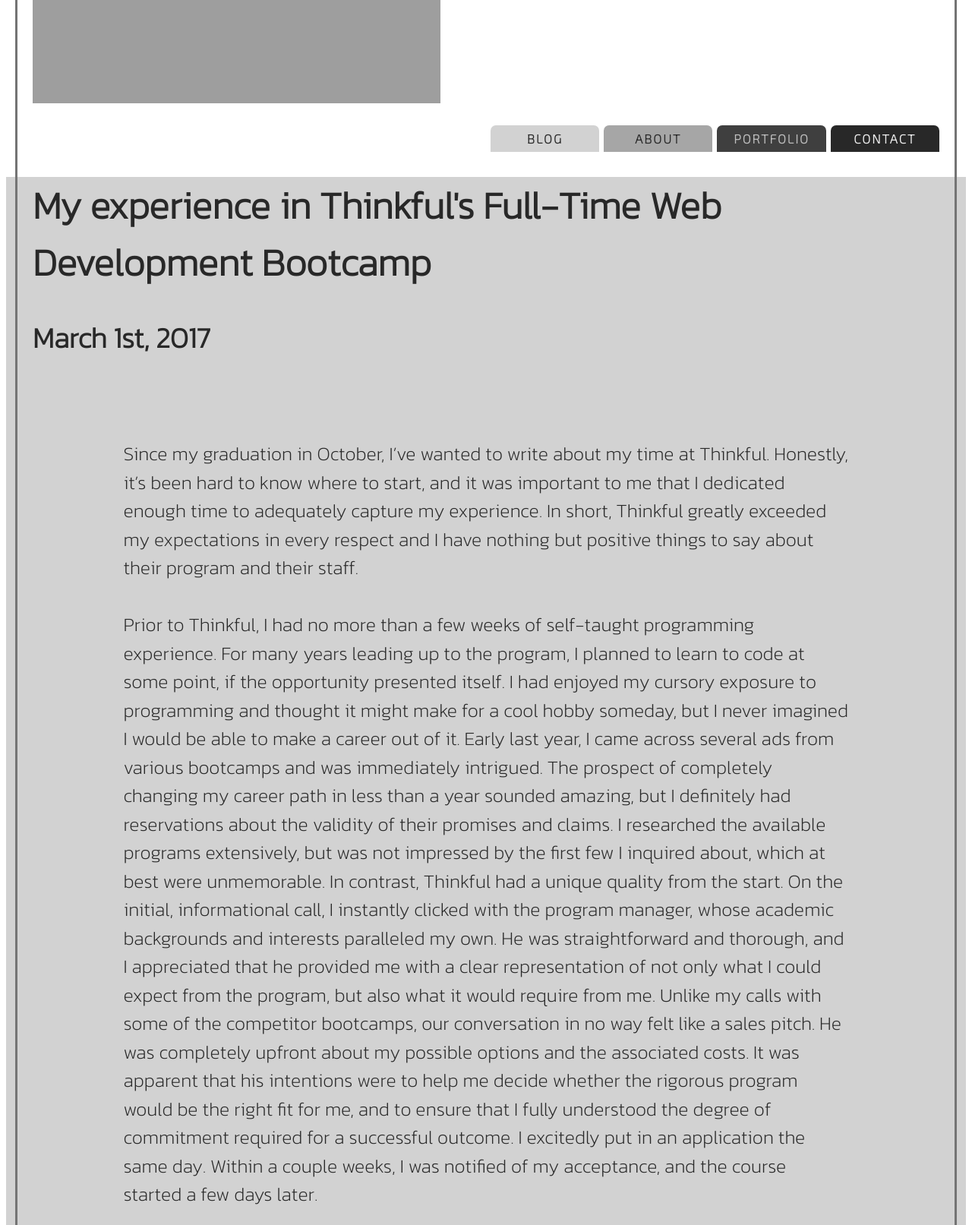
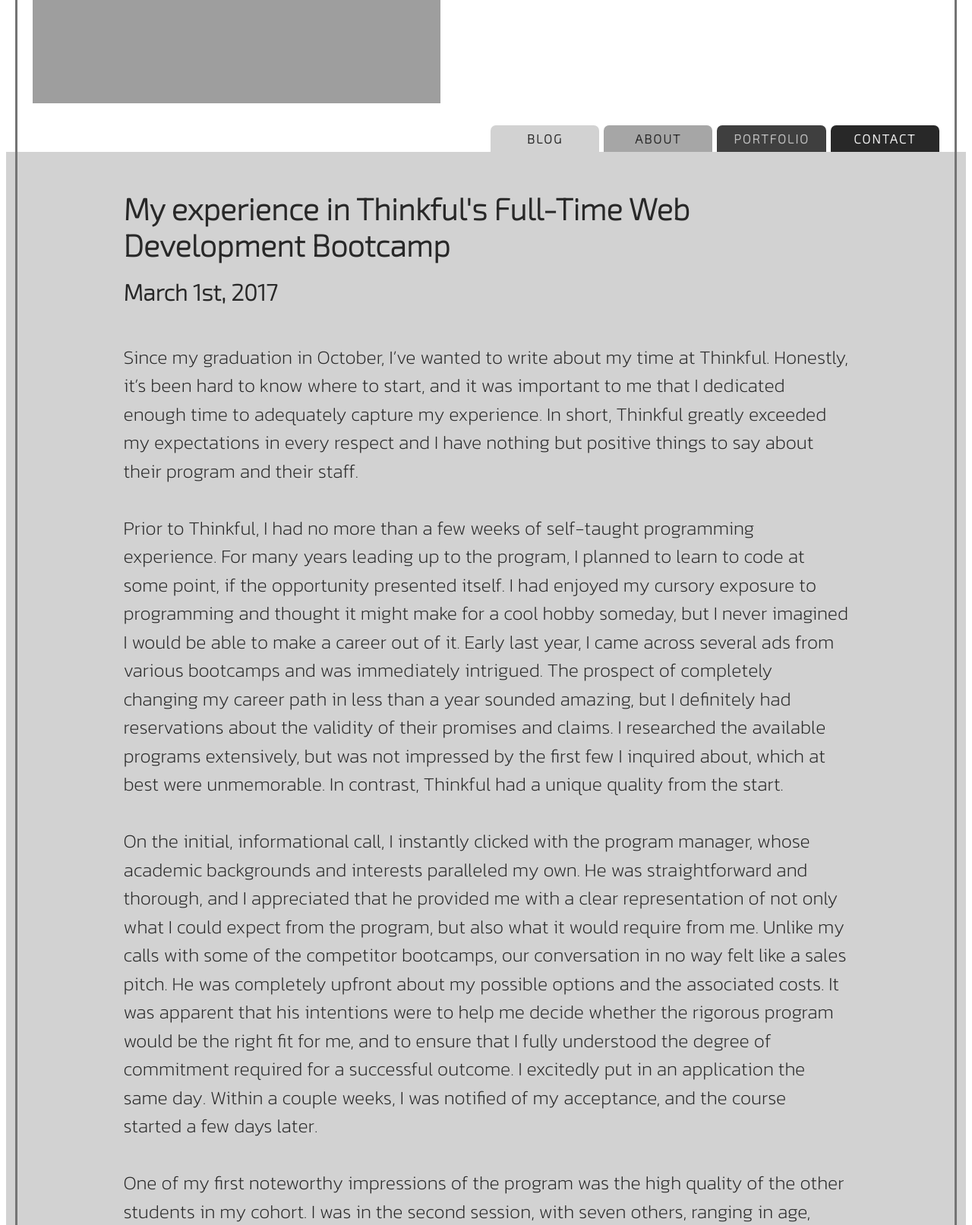
Before and after one commit to jbenjaminy/portfolio-v2, a PHP site: page / in a window 1280 px wide. Shown: the part 310-1923 px from the top of the page at 76% size. Run offline with PHP 8.4, Linux system fonts and the light colour scheme; some libraries are stand-ins or nearby versions; grey boxes are pictures that could not be loaded.

Commit message:
updates blog styling

```diff
--- a/home.html
+++ b/home.html
@@ -64,9 +64,10 @@
 				<div class='main'>
 					<div class='blog page'>
 						<div class='content'>
-							<h1>My experience in Thinkful's Full-Time Web Development Bootcamp</h1>
-							<h2>March 1st, 2017</h2>
-							<p class='blog-p'>
+							<h1 class='blog-title'>My experience in Thinkful's Full-Time Web Development Bootcamp</h1>
+							<!-- <h1 class='blog-title'>MY EXPERIENCE IN THINKFUL'S FULL-TIME WEB DEVELOPMENT BOOTCAMP</h1> -->
+							<h2 class='blog-date'>March 1st, 2017</h2>
+							<p class='blog-copy'>
 								Since my graduation in October, I’ve wanted to write about my time
 								at Thinkful. Honestly, it’s been hard to know where to start, and
 								it was important to me that I dedicated enough time to adequately
@@ -87,11 +88,14 @@
 								validity of their promises and claims. I researched the available
 								programs extensively, but was not impressed by the first few I
 								inquired about, which at best were unmemorable. In contrast, Thinkful
-								had a unique quality from the start. On the initial, informational call,
-								I instantly clicked with the program manager, whose academic backgrounds
-								and interests paralleled my own. He was straightforward and thorough,
-								and I appreciated that he provided me with a clear representation of
-								not only what I could expect from the program, but also what it would
+								had a unique quality from the start.
+								<br />
+								<br />
+								On the initial, informational call, I instantly clicked with
+								the program manager, whose academic backgrounds and interests
+								paralleled my own. He was straightforward and thorough, and I
+								appreciated that he provided me with a clear representation of not
+								only what I could expect from the program, but also what it would
 								require from me. Unlike my calls with some of the competitor bootcamps,
 								our conversation in no way felt like a sales pitch. He was completely
 								upfront about my possible options and the associated costs. It was
--- a/styles.css
+++ b/styles.css
@@ -137,12 +137,6 @@
     z-index: 99;
 }
 
-/*----- BLOG SECTION------*/
-
-.blog {
-    background-color: #d2d2d2;
-}
-
 /*----- ABOUT SECTION------*/
 
 .about {
@@ -159,6 +153,33 @@
     padding-bottom: 75px;
     font-size: 25px;
     line-height: 1.5;
+}
+
+/*----- BLOG SECTION------*/
+
+.blog {
+    background-color: #d2d2d2;
+}
+
+.blog-title, .blog-date {
+    width: 80%;
+    margin: 0 auto;
+    font-family: 'Exo 2';
+}
+
+.blog-copy {
+    padding-top: 50px;
+}
+
+.blog-date {
+    font-size: 30px;
+    padding-top: 20px;
+}
+
+.blog-title {
+    margin-top: 0;
+    padding-top: 50px;
+    font-size: 40px;
 }
 
 /*----- PORTFOLIO SECTION-----*/
```
